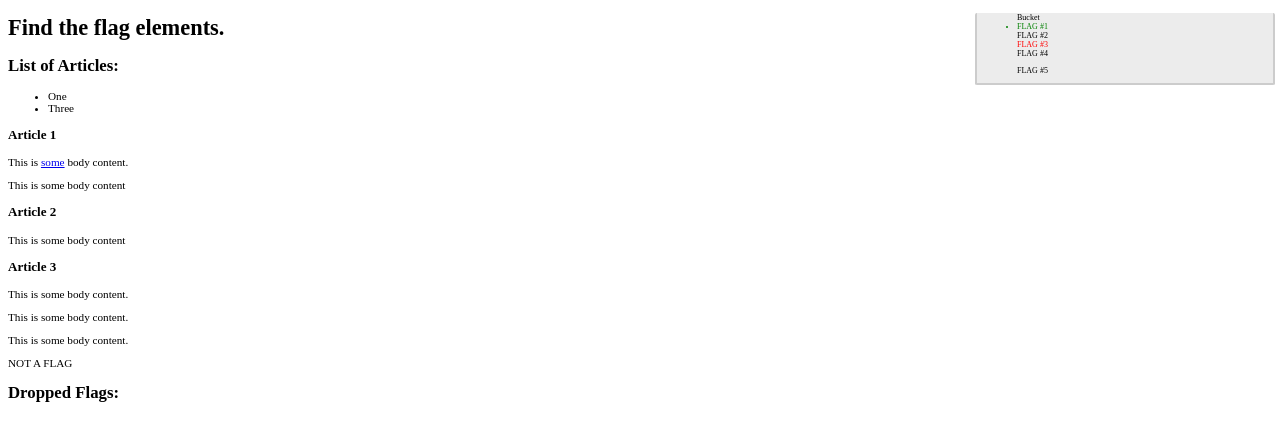
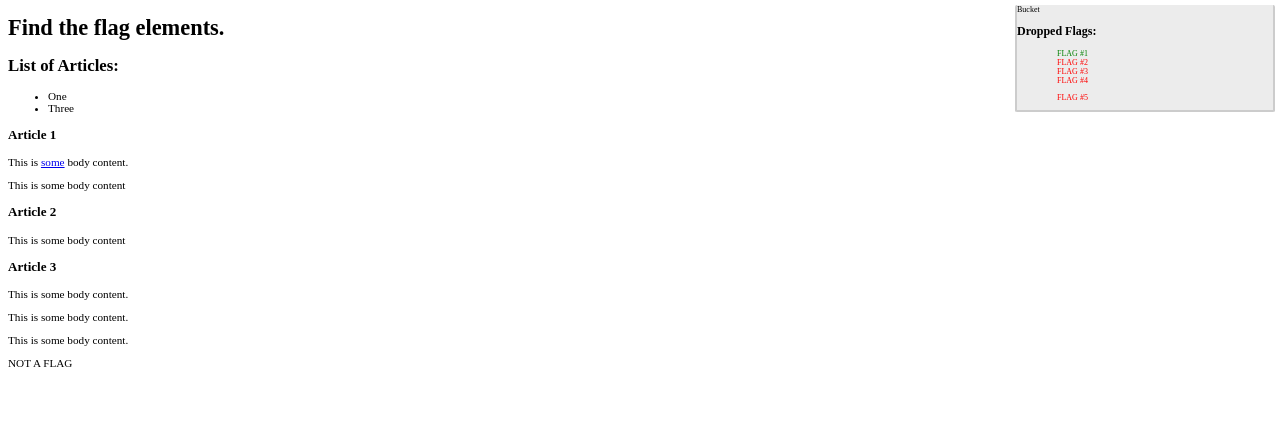
Before and after one commit to rm-training/core-javascript, a website: page www/flags/index.html in a window 1280 px wide. Drawn offline with nearby package versions, Linux system fonts and the light colour scheme.

Commit message:
Update flag solution

```diff
--- a/www/flags/flags.js
+++ b/www/flags/flags.js
@@ -65,7 +65,9 @@
  */
 (function() { // Keep this line.
 
-  var bucketUl = document.getElementById('bucket'),
+  var bucketUl = document
+      .getElementById('bucket')
+      .querySelector('ul'),
   	newEl,
   	newLi;
 
--- a/www/flags/index.html
+++ b/www/flags/index.html
@@ -60,9 +60,9 @@
         </div>
       </div>
 
-      <div>
+      <div id="bucket">
         <h2>Dropped Flags:</h2>
-        <ul id="bucket">
+        <ul>
           <!--
             Put the flags in here as <li> elements, in the correct
             order, and as separate <li> elements.
```
